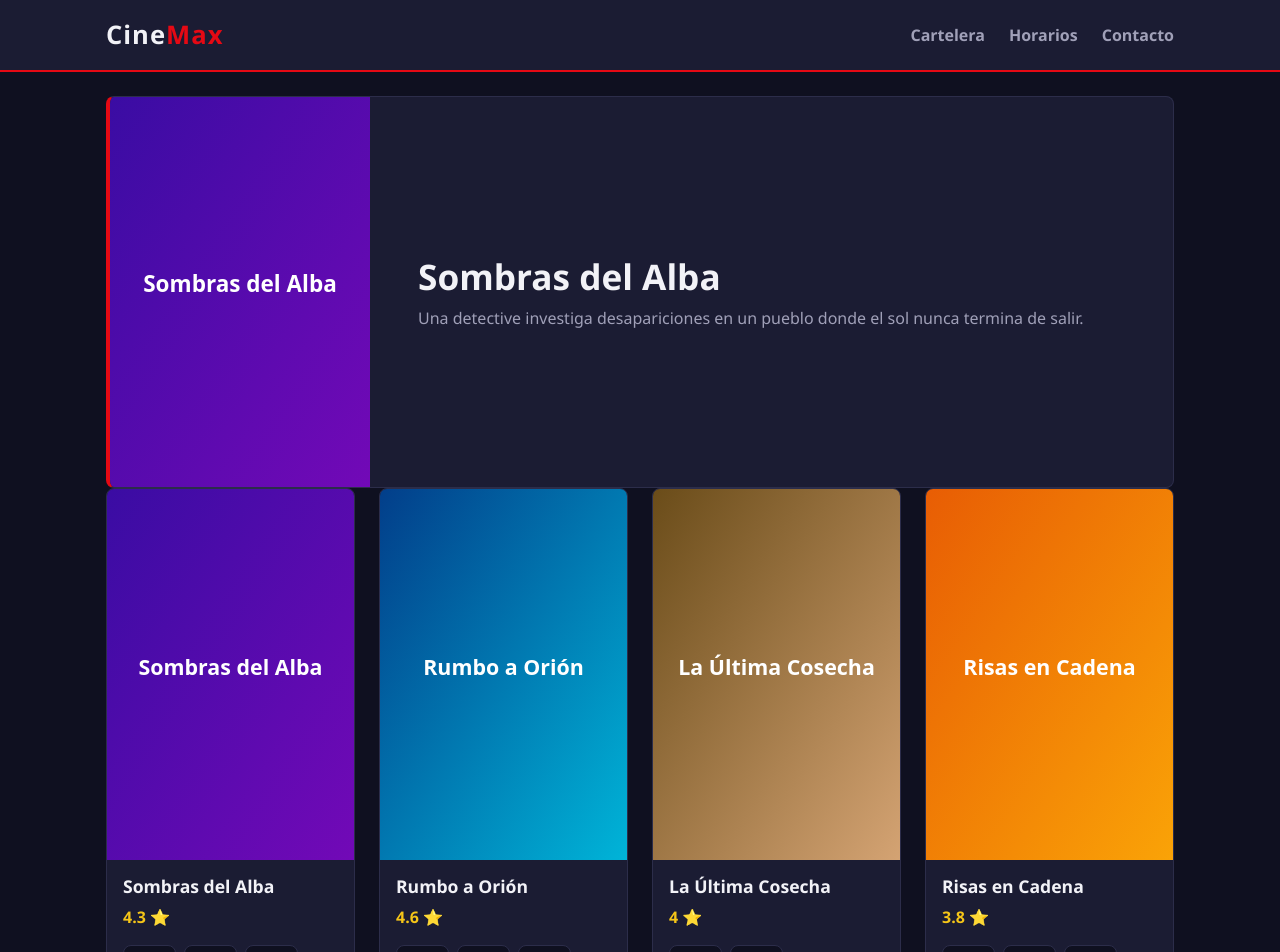
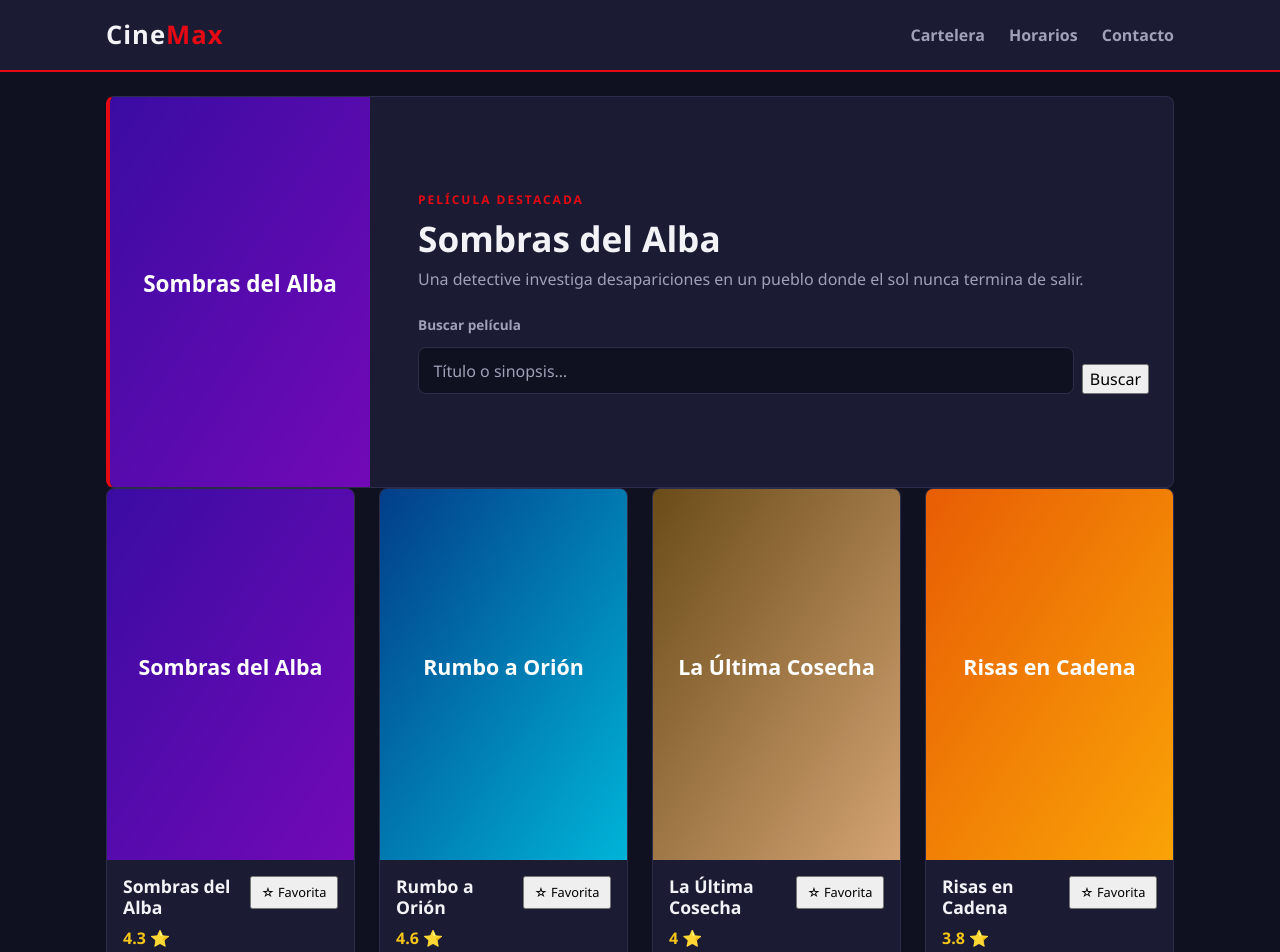
Before and after one commit to alem248/Lab09-Desarrollo-de-Aplicaciones-empresariales, a React (Vite) app: page / in a window 1280 px wide. Shown: the top 952 px of the page. Built offline with nearby package versions, Linux system fonts and the light colour scheme.

Commit message:
feat: favoritas con useState, MovieSearch controlado con retardo y filtrado con estado vacio

```diff
--- a/src/App.jsx
+++ b/src/App.jsx
@@ -1,16 +1,75 @@
+import { useEffect, useRef, useState } from 'react'
 import movies from './data/movies'
 import Header from './components/Header/Header'
-import Footer from './components/Footer/Footer'
 import Hero from './components/Hero/Hero'
 import MovieList from './components/MovieList/MovieList'
+import Footer from './components/Footer/Footer'
+
+const RETARDO = 300 // ms que espera antes de filtrar
 
 function App() {
+  // Paso 4: lista de favoritas. Vive en App porque MovieCard (nieto) la pinta
+  // y MovieList (hijo) la recorre: se eleva al ancestro común.
+  const [favorites, setFavorites] = useState([])
+
+  // Paso 6: texto del buscador. Vive en App porque lo escribe Hero (banner)
+  // y lo lee MovieList para filtrar: estado elevado al ancestro común.
+  const [query, setQuery] = useState('')
+
+  // Paso 7: copia con retardo del texto. Es la que realmente usa el filtro,
+  // así cada pulsación solo repinta el input y no recorre la cartelera.
+  const [debouncedQuery, setDebouncedQuery] = useState('')
+  const timerRef = useRef(null)
+
+  useEffect(() => {
+    console.info(`[MovieSearch] pulsación → "${query}"`)
+
+    timerRef.current = setTimeout(() => {
+      console.info(`[Filtro] se aplica con "${query}"`)
+      setDebouncedQuery(query)
+    }, RETARDO)
+
+    return () => clearTimeout(timerRef.current)
+  }, [query])
+
+  const toggleFavorite = (movieId) => {
+    setFavorites((current) =>
+      current.includes(movieId)
+        ? current.filter((id) => id !== movieId)
+        : [...current, movieId],
+    )
+  }
+
+  // Limpiar no debe esperar al retardo: borra el texto y el resultado al instante.
+  const clearQuery = () => {
+    clearTimeout(timerRef.current)
+    setQuery('')
+    setDebouncedQuery('')
+  }
+
+  // Llamada a la acción del banner: no espera al retardo y filtra ya mismo.
+  const applySearchNow = () => {
+    clearTimeout(timerRef.current)
+    setDebouncedQuery(query)
+  }
+
   return (
     <>
       <Header />
       <main className="main container">
-        <Hero featuredMovie={movies[0]} />
-        <MovieList movies={movies} />
+        <Hero
+          featuredMovie={movies[0]}
+          query={query}
+          onQueryChange={setQuery}
+          onSearch={applySearchNow}
+        />
+        <MovieList
+          movies={movies}
+          query={debouncedQuery}
+          favorites={favorites}
+          onToggleFavorite={toggleFavorite}
+          onClearQuery={clearQuery}
+        />
       </main>
       <Footer />
     </>
--- a/src/components/Hero/Hero.jsx
+++ b/src/components/Hero/Hero.jsx
@@ -1,4 +1,7 @@
-function Hero({ featuredMovie }) {
+import Button from '../Button/Button'
+import MovieSearch from '../MovieSearch/MovieSearch'
+
+function Hero({ featuredMovie, query, onQueryChange, onSearch }) {
   return (
     <section className="hero">
       <img
@@ -7,8 +10,21 @@ function Hero({ featuredMovie }) {
         className="hero__image"
       />
       <div className="hero__content">
+        <p className="hero__eyebrow">Película destacada</p>
         <h2 className="hero__title">{featuredMovie.titulo}</h2>
         <p className="hero__synopsis">{featuredMovie.sinopsis}</p>
+        <form
+          className="hero__search"
+          onSubmit={(event) => {
+            event.preventDefault()
+            onSearch?.()
+          }}
+        >
+          <MovieSearch value={query} onChange={onQueryChange} />
+          <Button type="submit" variant="primary">
+            Buscar
+          </Button>
+        </form>
       </div>
     </section>
   )
--- a/src/components/MovieCard/MovieCard.jsx
+++ b/src/components/MovieCard/MovieCard.jsx
@@ -1,4 +1,6 @@
-function MovieCard({ movie }) {
+import Button from '../Button/Button'
+
+function MovieCard({ movie, isFavorite, onToggleFavorite }) {
   return (
     <div className="movie-card">
       <img
@@ -7,7 +9,22 @@ function MovieCard({ movie }) {
         className="movie-card__image"
       />
       <div className="movie-card__info">
-        <h3 className="movie-card__title">{movie.titulo}</h3>
+        <div className="movie-card__header">
+          <h3 className="movie-card__title">{movie.titulo}</h3>
+          <Button
+            variant={isFavorite ? 'favorite' : 'ghost'}
+            className="movie-card__favorite"
+            aria-pressed={isFavorite}
+            aria-label={
+              isFavorite
+                ? `Quitar ${movie.titulo} de favoritas`
+                : `Añadir ${movie.titulo} a favoritas`
+            }
+            onClick={() => onToggleFavorite(movie.id)}
+          >
+            {isFavorite ? '★ Favorita' : '☆ Favorita'}
+          </Button>
+        </div>
         <div className="movie-card__rating">
           {movie.valoracion} ⭐
         </div>
--- a/src/components/MovieList/MovieList.jsx
+++ b/src/components/MovieList/MovieList.jsx
@@ -1,15 +1,53 @@
 import MovieCard from '../MovieCard/MovieCard'
+import Button from '../Button/Button'
 
-function MovieList({ movies: moviesProp }) {
+function MovieList({ movies: moviesProp, query, favorites, onToggleFavorite, onClearQuery }) {
+  const texto = query.trim().toLowerCase()
+  const filtradas =
+    texto === ''
+      ? moviesProp
+      : moviesProp.filter(
+          (movie) =>
+            quitarAcentos(movie.titulo).includes(quitarAcentos(texto)) ||
+            quitarAcentos(movie.sinopsis).includes(quitarAcentos(texto)),
+        )
+
+  // Paso 8: estado vacío cuando ninguna película coincide con la búsqueda.
+  if (filtradas.length === 0) {
+    return (
+      <div className="movie-list__empty">
+        <p className="lead">
+          No hay películas que coincidan con “{query}”.
+        </p>
+        <Button variant="secondary" onClick={onClearQuery}>
+          Limpiar búsqueda
+        </Button>
+      </div>
+    )
+  }
+
   return (
     <ul className="movie-list">
-      {moviesProp.map((movie) => (
+      {filtradas.map((movie) => (
         <li key={movie.id}>
-          <MovieCard movie={movie} />
+          <MovieCard
+            movie={movie}
+            isFavorite={favorites.includes(movie.id)}
+            onToggleFavorite={onToggleFavorite}
+          />
         </li>
       ))}
     </ul>
   )
 }
 
+// Comparación sin distinguir mayúsculas ni acentos: "orion" encuentra "Orión".
+// \p{M} son las marcas Unicode (acentos) que NFD separa de la letra.
+function quitarAcentos(texto) {
+  return texto
+    .toLowerCase()
+    .normalize('NFD')
+    .replace(/\p{M}/gu, '')
+}
+
 export default MovieList
--- /dev/null
+++ b/src/components/MovieSearch/MovieSearch.jsx
@@ -0,0 +1,19 @@
+function MovieSearch({ value, onChange }) {
+  return (
+    <div className="movie-search">
+      <label className="movie-search__label" htmlFor="buscar-pelicula">
+        Buscar película
+      </label>
+      <input
+        id="buscar-pelicula"
+        className="movie-search__input"
+        type="search"
+        placeholder="Título o sinopsis…"
+        value={value}
+        onChange={(event) => onChange(event.target.value)}
+      />
+    </div>
+  )
+}
+
+export default MovieSearch
--- a/src/styles/components/hero.css
+++ b/src/styles/components/hero.css
@@ -26,8 +26,28 @@
 }
 
 .hero__synopsis {
-  margin: 0;
+  margin: 0 0 var(--space-4);
   color: var(--color-muted);
+}
+
+.hero__eyebrow {
+  margin: 0 0 var(--space-2);
+  font-size: 0.75rem;
+  font-weight: 700;
+  letter-spacing: 2px;
+  text-transform: uppercase;
+  color: var(--color-primary);
+}
+
+/* Buscador integrado en el banner, con su llamada a la acción */
+.hero__search {
+  display: flex;
+  align-items: flex-end;
+  gap: var(--space-2);
+}
+
+.hero__search .movie-search {
+  flex: 1;
 }
 
 @media (max-width: 700px) {
--- a/src/styles/components/movie-card.css
+++ b/src/styles/components/movie-card.css
@@ -31,9 +31,23 @@
   padding: var(--space-3);
 }
 
+.movie-card__header {
+  display: flex;
+  align-items: flex-start;
+  justify-content: space-between;
+  gap: var(--space-2);
+  margin-bottom: var(--space-2);
+}
+
 .movie-card__title {
-  margin: 0 0 var(--space-2);
+  margin: 0;
   font-size: 1.1rem;
+}
+
+.movie-card__favorite {
+  flex: none;
+  padding: 0.3rem 0.6rem;
+  font-size: 0.8rem;
 }
 
 .movie-card__rating {
--- a/src/styles/components/movie-list.css
+++ b/src/styles/components/movie-list.css
@@ -10,3 +10,20 @@
     gap: var(--space-3);
   }
 }
+
+/* Estado vacío: ninguna película coincide con la búsqueda */
+.movie-list__empty {
+  display: flex;
+  flex-direction: column;
+  align-items: center;
+  gap: var(--space-3);
+  padding: var(--space-5) var(--space-3);
+  background: var(--color-surface);
+  border: 1px dashed var(--color-border);
+  border-radius: var(--radius);
+  text-align: center;
+}
+
+.movie-list__empty .lead {
+  margin: 0;
+}
--- /dev/null
+++ b/src/styles/components/movie-search.css
@@ -0,0 +1,16 @@
+.movie-search {
+  display: flex;
+  flex-direction: column;
+  gap: var(--space-2);
+  width: 100%;
+}
+
+.movie-search__input {
+  flex: 1;
+}
+
+.movie-search__hint {
+  margin: 0;
+  font-size: 0.8rem;
+  color: var(--color-muted);
+}
--- a/src/styles/main.css
+++ b/src/styles/main.css
@@ -7,6 +7,7 @@
 @import './components/header.css';
 @import './components/footer.css';
 @import './components/hero.css';
+@import './components/movie-search.css';
 @import './components/movie-list.css';
 @import './components/movie-card.css';
 /* Al final: gana a las clases de componente en empates de especificidad */
```
